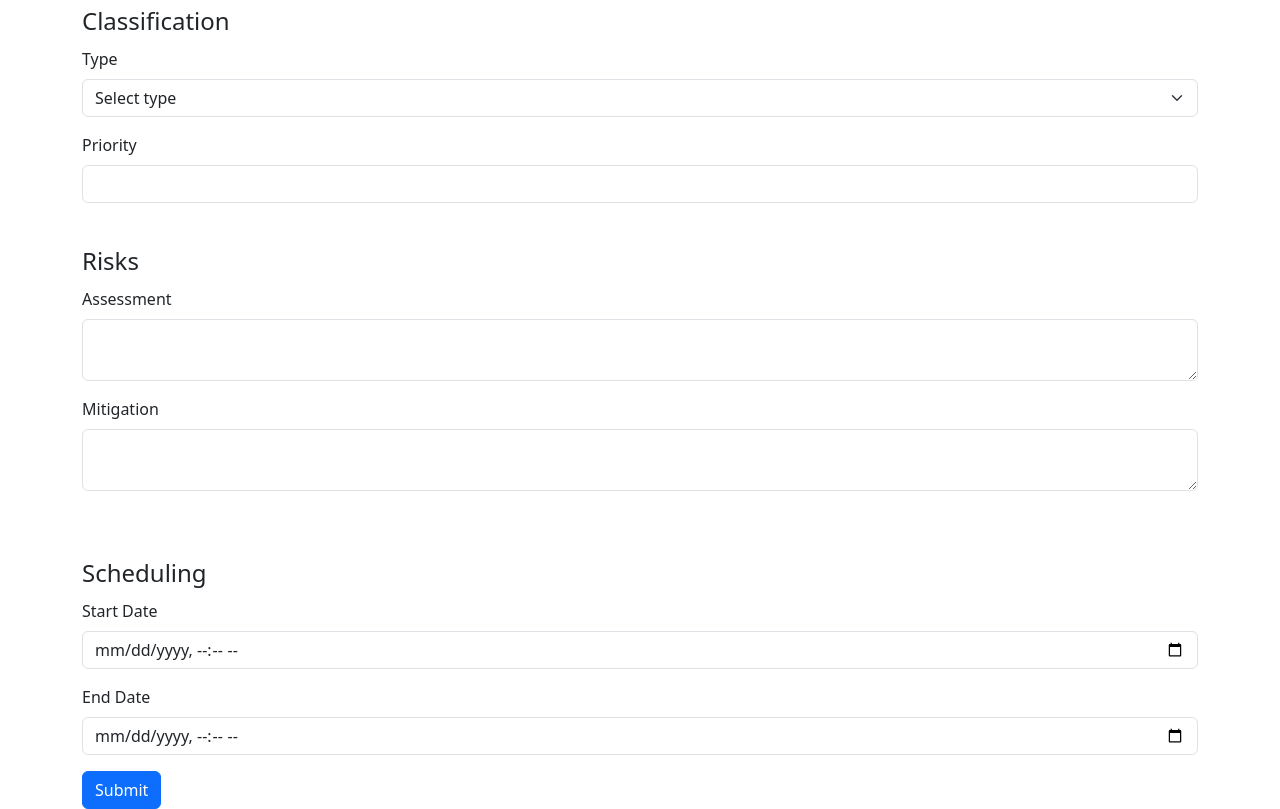
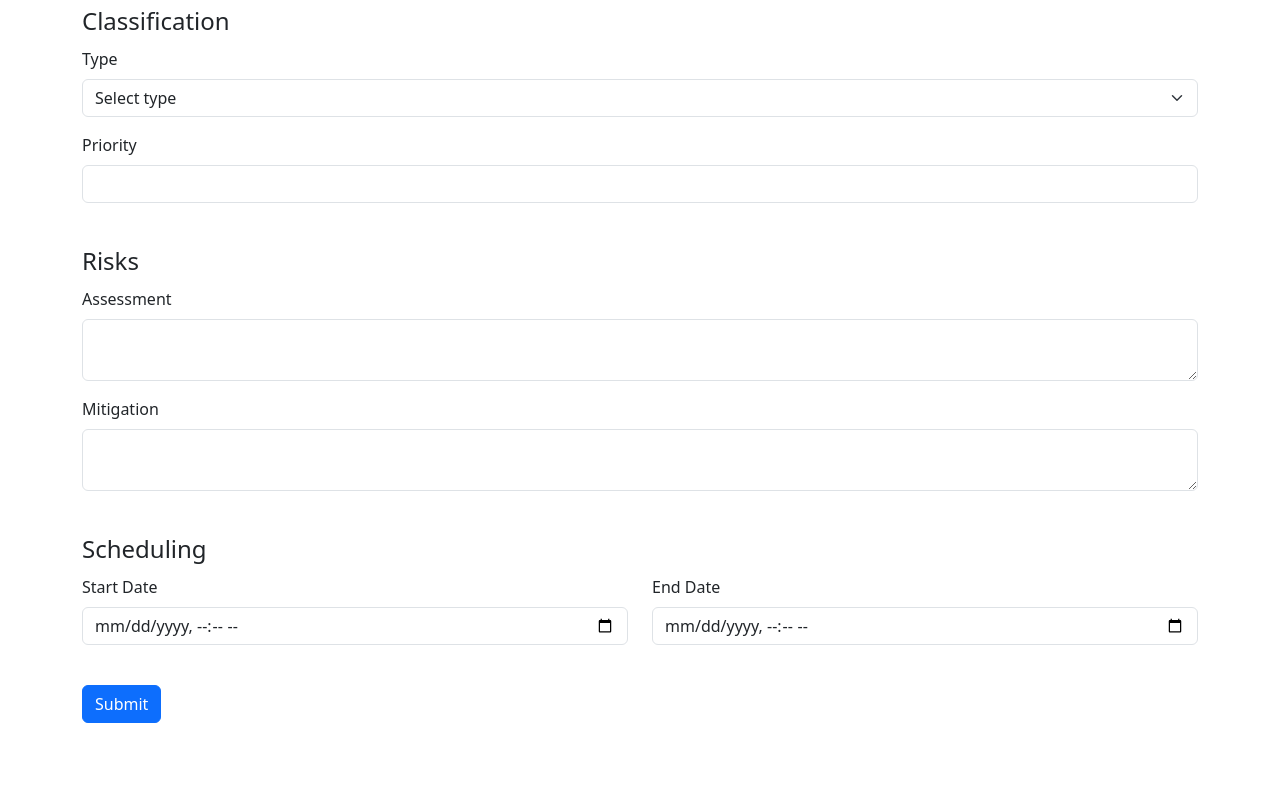
Before and after one commit to jvestman/gitsm, a plain HTML site: page rfc.html in a window 1280 px wide. Shown: the part 421-1230 px from the top of the page. After the commit the page ends 1144 px from the top, so only its background shows below. Drawn offline with nearby package versions, Linux system fonts and the light colour scheme.

Commit message:
Start and end to the same row

```diff
--- a/rfc.html
+++ b/rfc.html
@@ -57,15 +57,17 @@
             </fieldset>
 
             <!-- Scheduling Field Group -->
-            <fieldset class="mb-4 d-flex flex-column"></fieldset>
+            <fieldset class="mb-4">
                 <legend>Scheduling</legend>
-                <div class="mb-3">
-                    <label for="scheduleStart" class="form-label">Start Date</label>
-                    <input type="datetime-local" class="form-control" id="scheduleStart" name="scheduleStart">
-                </div>
-                <div class="mb-3">
-                    <label for="scheduleEnd" class="form-label">End Date</label>
-                    <input type="datetime-local" class="form-control" id="scheduleEnd" name="scheduleEnd">
+                <div class="row mb-3">
+                    <div class="col-md-6">
+                        <label for="scheduleStart" class="form-label">Start Date</label>
+                        <input type="datetime-local" class="form-control" id="scheduleStart" name="scheduleStart">
+                    </div>
+                    <div class="col-md-6">
+                        <label for="scheduleEnd" class="form-label">End Date</label>
+                        <input type="datetime-local" class="form-control" id="scheduleEnd" name="scheduleEnd">
+                    </div>
                 </div>
             </fieldset>
 
```
